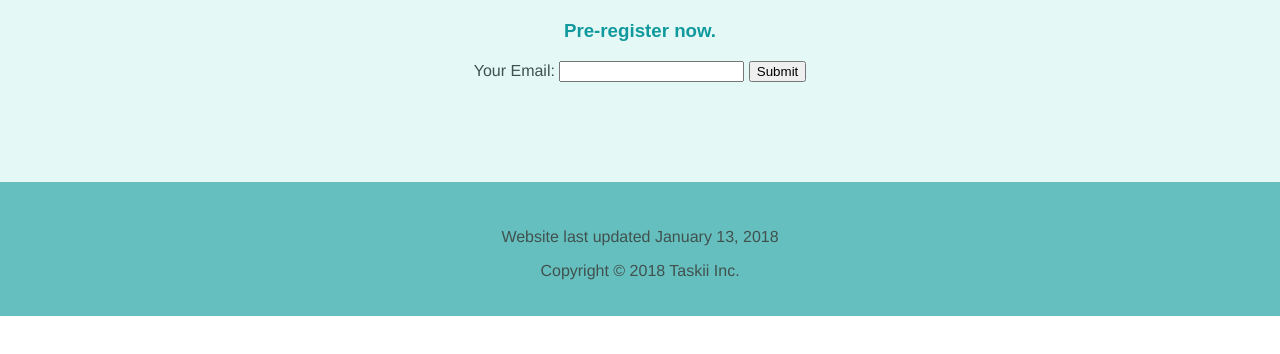
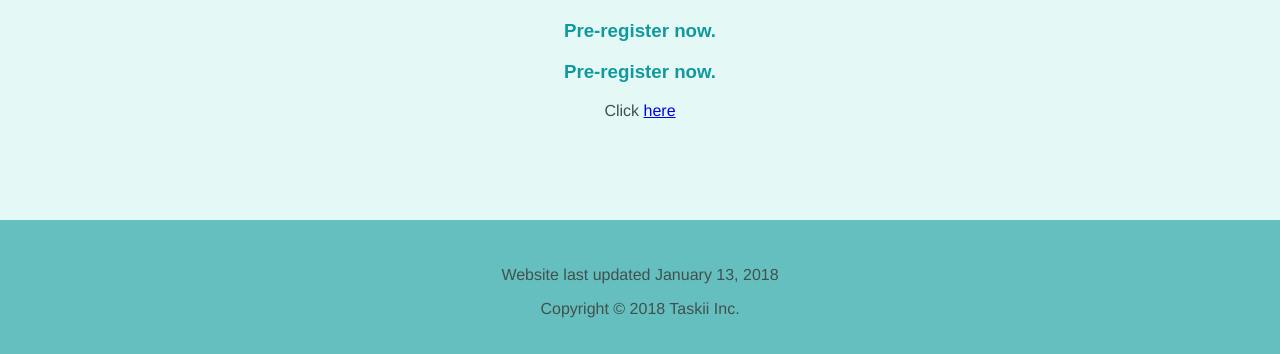
Before and after one commit to JL709/StarterHacks, a plain HTML site: page index.html in a window 1280 px wide. Shown: the part 928-1282 px from the top of the page. Before the commit the page ends 1244 px from the top, so only its background shows below. Drawn offline with Linux system fonts and the light colour scheme.

Commit message:
Update index.html

```diff
--- a/index.html
+++ b/index.html
@@ -17,10 +17,8 @@
     <h2 class="p1">a reason for convenience. </h2>
     <iframe style="border: none;" width="800" height="450" src="https://www.figma.com/embed?embed_host=share&url=https%3A%2F%2Fwww.figma.com%2Fproto%2FYtIohVR71PVqdWcQ9UTg8JXE%2FHacks%3Fnode-id%3D6%253A3%26scaling%3Dscale-down" allowfullscreen></iframe>
       <h3>Pre-register now.</h3>
-    <form action="mailto:jxie257@uwo.ca" method="post" enctype="text/plain">
-      <label>Your Email: </label>
-      <input type="text" name="yourName" value="">
-      <input type="Submit" name="">
+    <h3>Pre-register now.</h3>
+      Click <a class="res" href="https://docs.google.com/forms/d/e/1FAIpQLSenYDeuqSxvBhydCN_wngFcRKPQ8-4BAuuqxie4bumu8e3axA/viewform?vc=0&c=0&w=1">here</a>
   </div>
 
   <div class="bottom-container">
```
